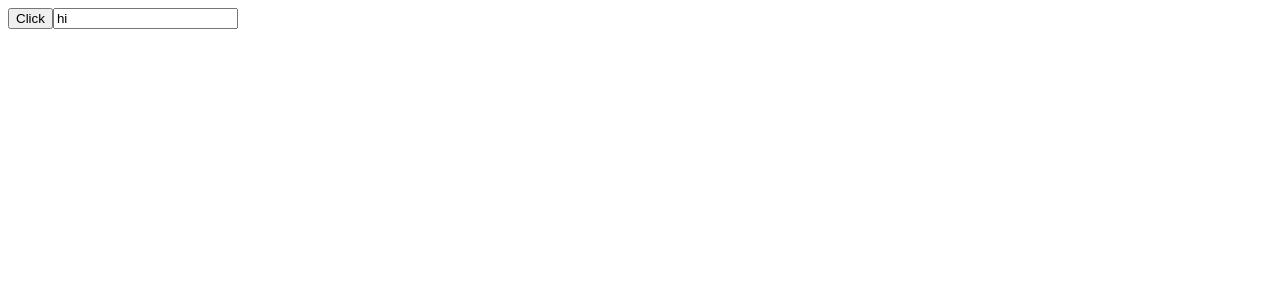
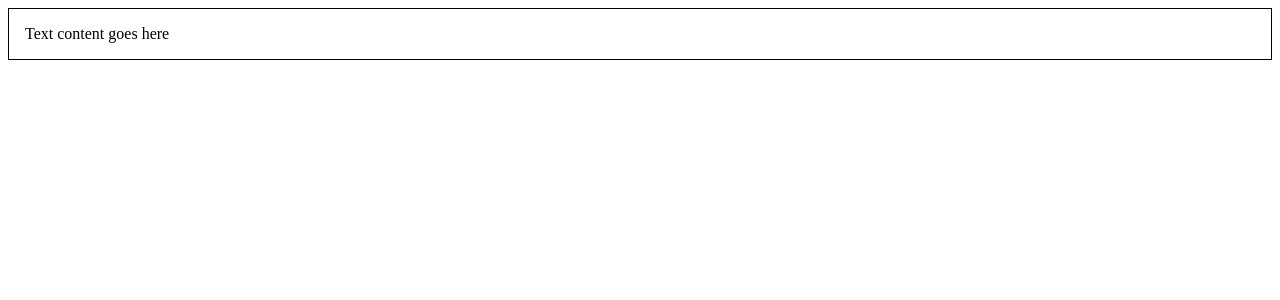
Before and after one commit to A-7amid/react-ts, a React (Vite) app: page / in a window 1280 px wide. Shown: the top 300 px of the page. Built offline with nearby package versions, Linux system fonts and the light colour scheme.

Commit message:
7 - Style Props

```diff
--- a/src/App.tsx
+++ b/src/App.tsx
@@ -1,15 +1,9 @@
-import { Button } from "./components/Button";
-import { Input } from "./components/Input";
+import { Container } from "./components/Container";
 
 function App() {
   return (
     <>
-      <Button handleClick={(e, id) => console.log("Clicked", e, id)} />
-
-      <Input
-        value={"hi"}
-        handleChange={(e) => console.log("Changed", e.target.value)}
-      />
+      <Container styles={{ border: "1px solid black ", padding: "1rem" }} />
     </>
   );
 }
--- /dev/null
+++ b/src/components/Container.tsx
@@ -0,0 +1,9 @@
+import type React from "react";
+
+type ContainerProps = {
+  styles: React.CSSProperties;
+};
+
+export const Container = ({ styles }: ContainerProps) => {
+  return <div style={styles}>Text content goes here</div>;
+};
```
